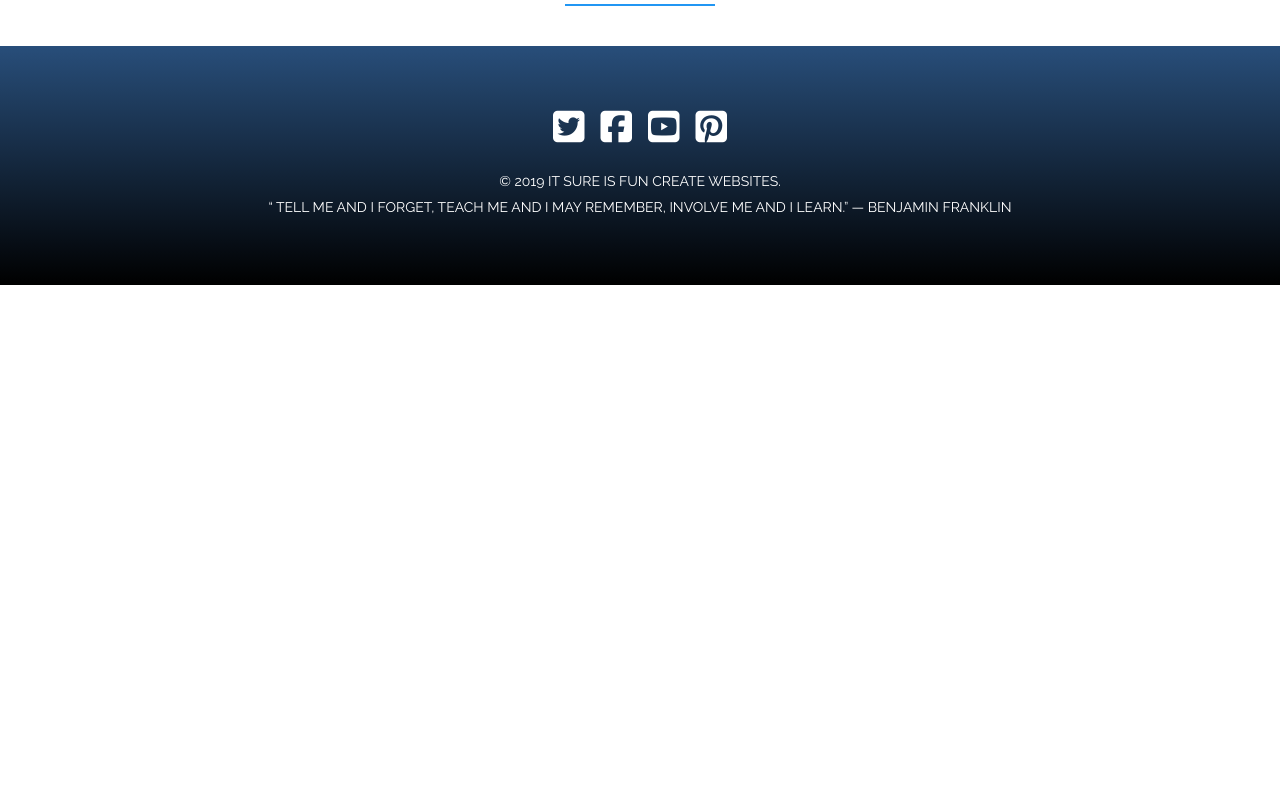
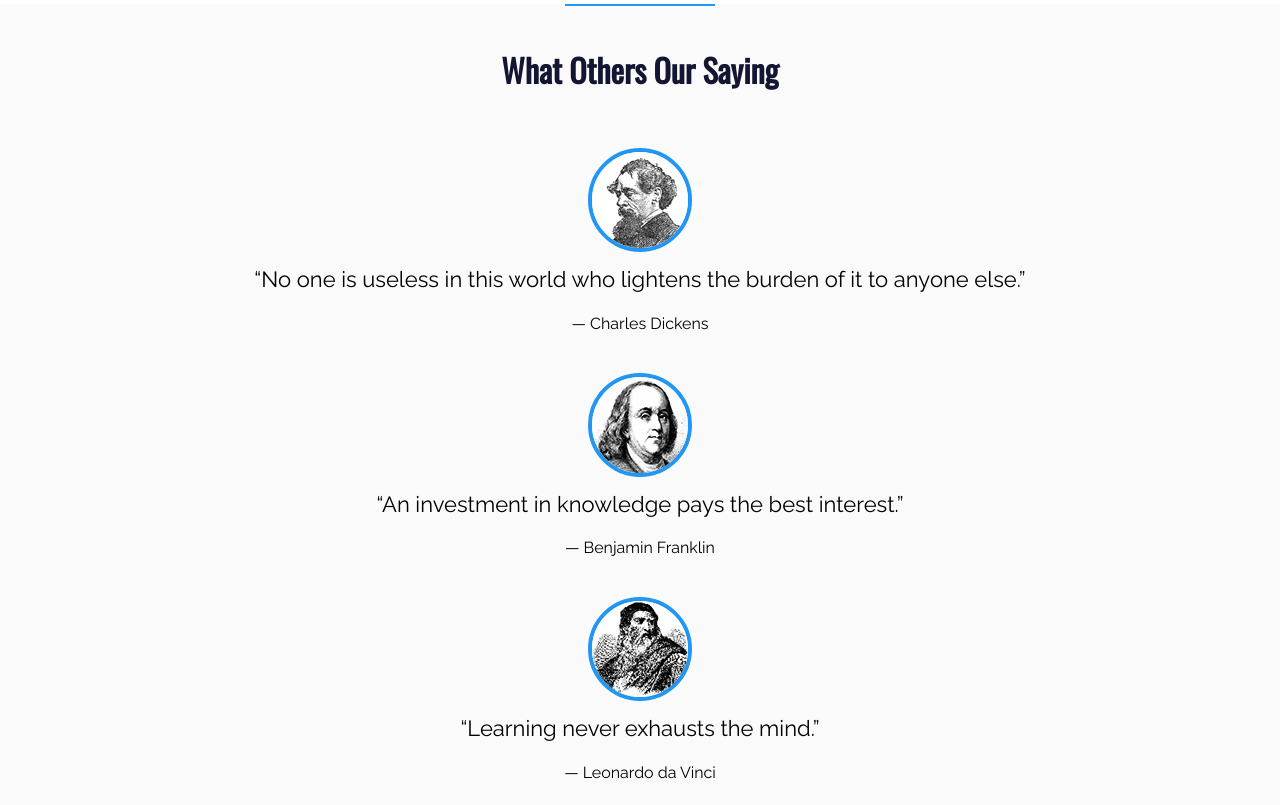
Before and after one commit to DinaTaklit/Responsive-Beautiful-Alaskan-Photo-Portfolio, a plain HTML site: page index.html in a window 1280 px wide. Shown: the part 2655-3460 px from the top of the page. Before the commit the page ends 2940 px from the top, so only its background shows below. Drawn offline with nearby package versions, Linux system fonts and the light colour scheme.

Commit message:
feat: Add famous quotes section

```diff
--- a/index.html
+++ b/index.html
@@ -86,9 +86,33 @@
                 <p>A motor vehicle licensed to transport passengers in return for payment of a fare.</p>
             </li>
         </ul>
+    </div>
+    <!-- End Getting Around Section -->
+    <div id="famous-quotes">
+        <hr>
+        <h3 class="title"> What Others Our Saying </h3>
+        <p class="portrait">
+            <img src="img/dickens.jpg" alt="Charles Dickens" class="portrait-photos">
+        </p>
+        <p class="quote">&ldquo;No one is useless in this world who lightens the burden of it to anyone else.&rdquo;</p>
+        <p class="author">&mdash; Charles Dickens</p>
+
+        <p class="portrait">
+            <img src="img/franklin.jpg" alt="Charles Dickens" class="portrait-photos">
+        </p>
+        <p class="quote">&ldquo;An investment in knowledge pays the best interest.&rdquo;</p>
+        <p class="author">&mdash; Benjamin Franklin</p>
+
+        <p class="portrait">
+            <img src="img/leonardo.jpg" alt="Charles Dickens" class="portrait-photos">
+        </p>
+        <p class="quote">&ldquo;Learning never exhausts the mind.&rdquo;</p>
+        <p class="author">&mdash; Leonardo da Vinci</p>
         <hr>
     </div>
-    <!-- END Getting Around Section -->
+    <!-- Start Quote Section -->
+
+    <!-- End Quote Section -->
     <!-- Satrt Footer -->
     <footer>
         <ul>
--- a/style.css
+++ b/style.css
@@ -275,6 +275,60 @@ ul.grid {
 /********************** End  Getting Around *****************/
 
 
+/********************** Start Famous Quotes *****************/
+
+
+/********************** End Famous Quotes *****************/
+
+#famous-quotes {
+    text-align: center;
+    background-color: #fafafa;
+    padding-bottom: 40px;
+}
+
+#famous-quotes img.portrait-photos:first-child {
+    margin-top: 20px;
+}
+
+#famous-quotes img.portrait-photos {
+    border-radius: 50%;
+    border: 4px solid #2196f3;
+    margin-bottom: 10px;
+}
+
+#famous-quotes p.quote {
+    font-size: 22px;
+    font-weight: 400;
+    line-height: 125%;
+    padding: 0;
+    margin-bottom: 20px;
+}
+
+#famous-quotes p.author {
+    margin: 20px auto;
+}
+
+#famous-quotes .author:last-child {
+    margin-bottom: 0;
+}
+
+
+/**************** Start Responsive **********************/
+
+@media(max-width: 1000px) {
+    #famous-quotes p.quote {
+        font-size: 18px;
+        padding: 0 20px;
+    }
+    #famous-quotes p.author {
+        font-size: 14px;
+    }
+}
+
+
+/**************** End Responsive **********************/
+
+
 /*** END Responsive ***/
 
 
```
Also changed, not shown: img/dickens.jpg (added), img/franklin.jpg (added), img/leonardo.jpg (added).
